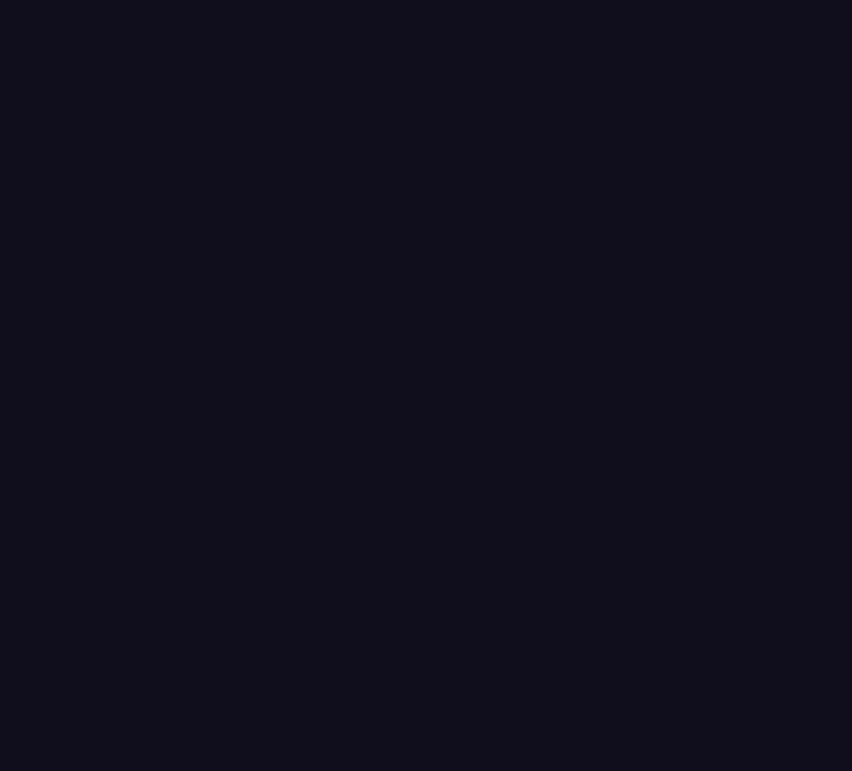
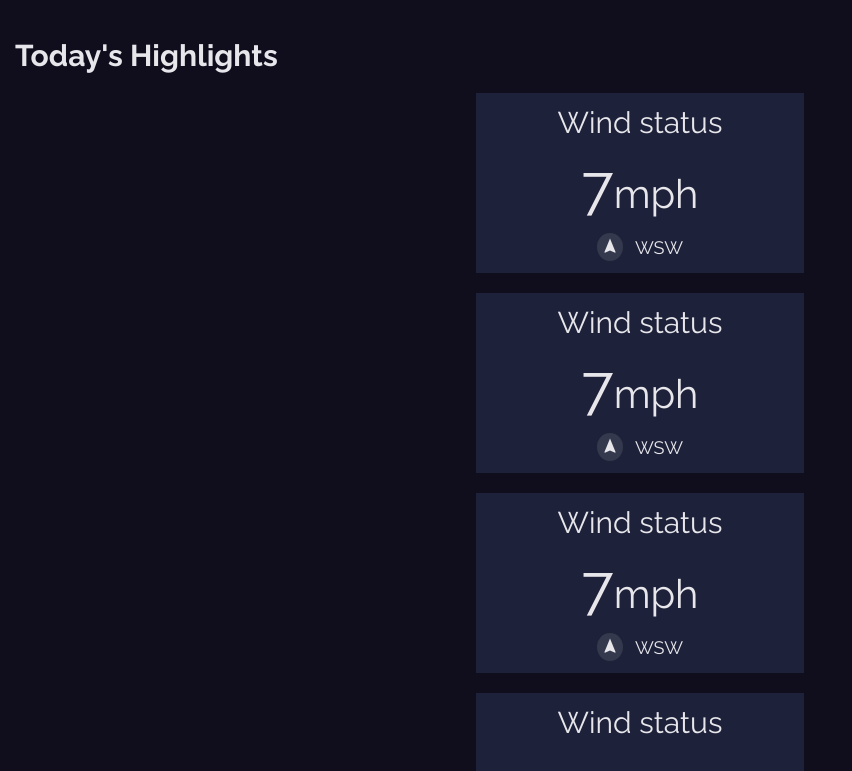
Before and after one commit to JhossueS/react-weather-app, a React app: page / in a window 1280 px wide. Shown: the part 1389-2160 px from the top of the page, without its empty margins (0-852 px from the left). Before the commit the page ends 1407 px from the top, so only its background shows below. Built offline with nearby package versions, Linux system fonts and the light colour scheme.

Commit message:
creacion de Highlights y estilos

```diff
--- a/src/frontend/App.js
+++ b/src/frontend/App.js
@@ -1,6 +1,7 @@
 import React from 'react';
 import InfoWeather from './components/InfoWeather';
 import AnotherDay from './components/AnotherDay';
+import Highlights from './components/Highlights';
 
 import './assets/styles/App.scss';
 
@@ -16,6 +17,16 @@ const App = () => {
         <AnotherDay />
         <AnotherDay />
       </div>
+      <div className='App_title__container'>
+        <h2>Today&apos;s Highlights</h2>
+      </div>
+      <div className='App_today_highlights'>
+        <Highlights />
+        <Highlights />
+        <Highlights />
+        <Highlights />
+        <Highlights />
+      </div>
     </div>
   );
 };
--- /dev/null
+++ b/src/frontend/assets/styles/components/Highlights.scss
@@ -0,0 +1,47 @@
+@import '../Master';
+
+.highlights__container {
+  width: 100%;
+  background-color: $backgroundPrincipal;
+  display: flex;
+  flex-direction: column;
+  justify-content: space-evenly;
+  align-items: center;
+  height: 18rem;
+
+  &-title {
+    font-size: $fontSizeTitle + 1;
+  }
+
+  &-details {
+
+    &-description {
+      font-size: $fontSizeTitle + 2;
+    }
+
+    &-number {
+        font-size: $fontSizeTitle + 4;
+    }
+  }
+
+  &-additional {
+    display: flex;
+    align-items: center;
+
+    &-icon {
+      background-color: $backgroundItems;
+      border-radius: 50%;
+      padding: 0.4rem;
+      margin-right: 1.2rem;
+
+      &-font {
+        font-size: $fontSizeNormal;
+      }
+    }
+
+    &-description {
+      font-size: $fontSizeNormal;
+    }
+  }
+
+}
--- /dev/null
+++ b/src/frontend/components/Highlights.jsx
@@ -0,0 +1,22 @@
+import React from 'react';
+import '../assets/styles/components/Highlights.scss';
+
+const Highlights = () => {
+  return (
+    <div className='highlights__container'>
+      <p className='highlights__container-title'>Wind status</p>
+      <div className='highlights__container-details'>
+        <span className='highlights__container-details-number'>7</span>
+        <span className='highlights__container-details-description'>mph</span>
+      </div>
+      <div className='highlights__container-additional '>
+        <div className='highlights__container-additional-icon'>
+          <i className='material-icons highlights__container-additional-icon-font'>navigation</i>
+        </div>
+        <span className='highlights__container-additional-description'>WSW</span>
+      </div>
+    </div>
+  );
+};
+
+export default Highlights;
```
